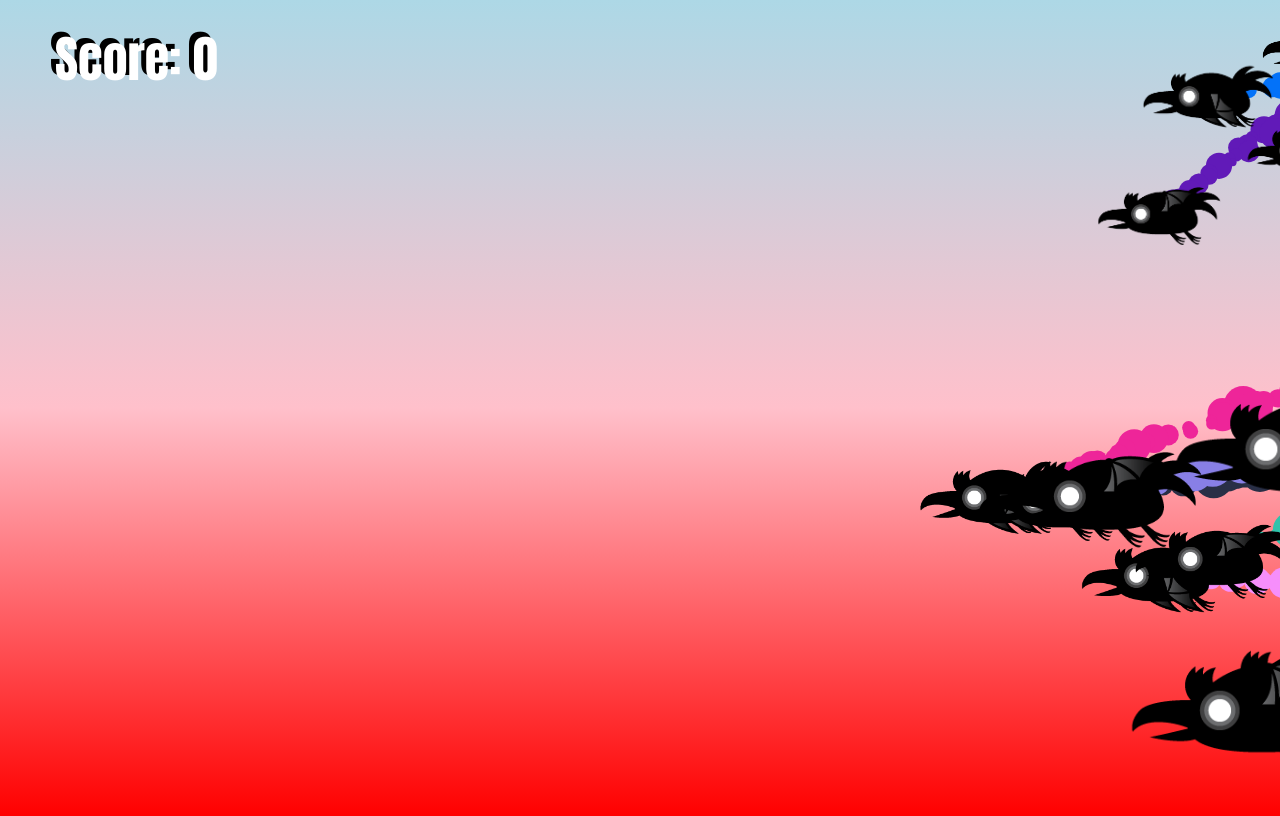
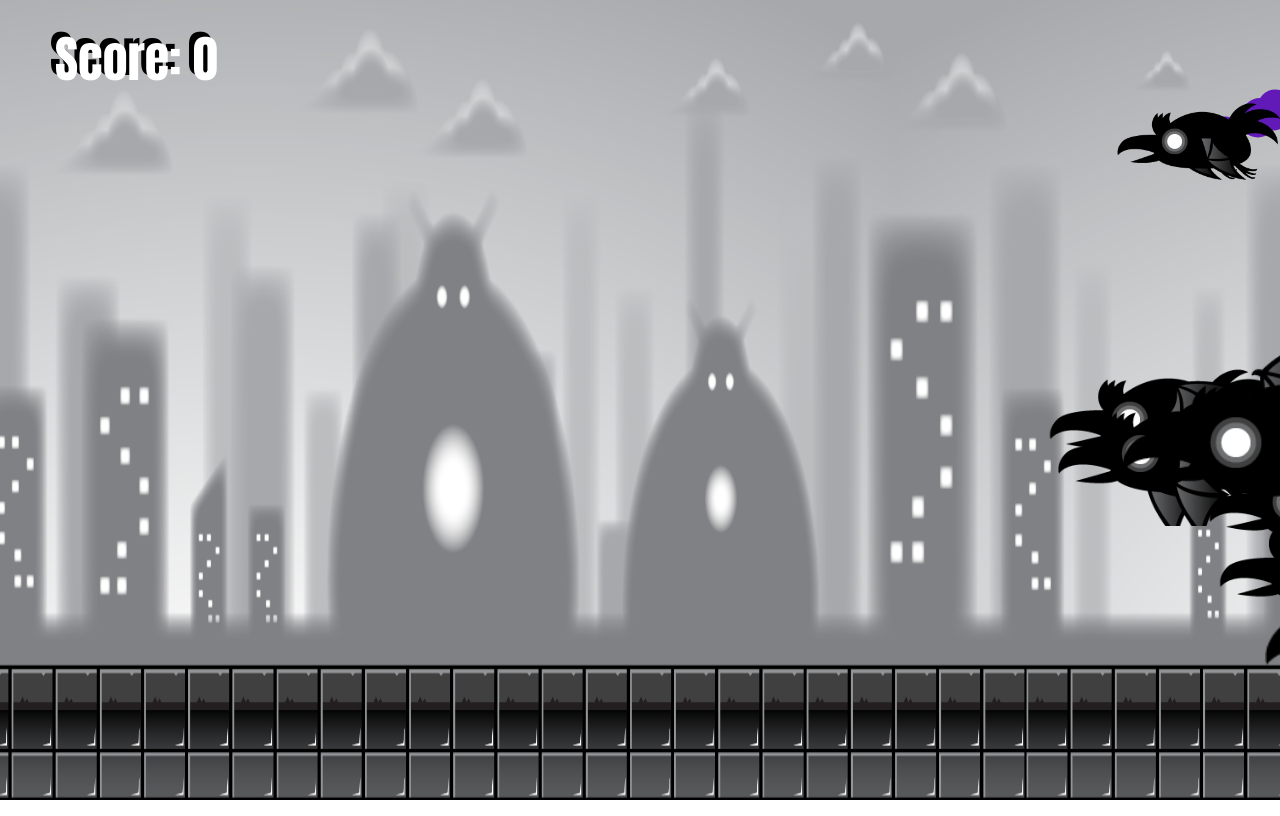
Before and after one commit to giuliaprosio/sprite-animations, a plain HTML site: page game5/index.html in a window 1280 px wide. Drawn offline with Linux system fonts and the light colour scheme; animation ran at ten frames a second.

Commit message:
added moving background

```diff
--- a/game5/script.js
+++ b/game5/script.js
@@ -8,12 +8,27 @@ const collisionCtx = collisionCanvas.getContext('2d');
 collisionCanvas.width = window.innerWidth;
 collisionCanvas.height = window.innerHeight;
 
+const backgroundLayer1 = new Image();
+backgroundLayer1.src = './background1/layer-1.png';
+
+const backgroundLayer2 = new Image();
+backgroundLayer2.src = './background1/layer-2.png';
+
+const backgroundLayer3 = new Image();
+backgroundLayer3.src = './background1/layer-3.png';
+
+const backgroundLayer4 = new Image();
+backgroundLayer4.src = './background1/layer-4.png';
+
+const backgroundLayer5 = new Image();
+backgroundLayer5.src = './background1/layer-5.png';
+
 let score = 0;
 let gameOver = false;
 ctx.font = '50px Impact';
 
-let timeToNextRaven = 0;
-let ravenInterval = 300;
+let timeToNextRaven = 10;
+let ravenInterval = 600;
 let lastTime = 0;
 
 let ravens = [];
@@ -21,13 +36,13 @@ class Raven {
     constructor(){
         this.spriteWidth = 271;
         this.spriteHeight = 175;
-        this.sizeModifier = Math.random()*0.6 + 0.4;
+        this.sizeModifier = Math.random()*1.2 + 0.5;
         this.width = this.spriteWidth*this.sizeModifier;
         this.height = this.spriteHeight*this.sizeModifier;
         this.x = canvas.width;
         this.y = Math.random()*(canvas.height -this.height);
-        this.directionX = Math.random()*7 +3;
-        this.directionY = Math.random()*7 -2.5;
+        this.directionX = Math.random()*5 +3;
+        this.directionY = Math.random()*5 -2.5;
         this.markedForDeletion = false;
         this.image = new Image();
         this.image.src = './images/raven.png';
@@ -98,6 +113,7 @@ class Explosion {
 }
 
 let particles = [];
+let gameSpeed = 5;
 class Particle {
     constructor(x,y,size,color){
         this.size = size;
@@ -125,6 +141,44 @@ class Particle {
         ctx.fill();
     }
 }
+
+class Layer {
+    constructor(image, speedmModifier) {
+        this.x = 0; //set x property on object created rn
+        this.y = 0;
+        this.width = canvas.width;
+        this.height = canvas.height;
+        this.image = image; //parameter passed will be attribute
+        this.speedmModifier = speedmModifier; //how fast
+        this.speed = gameSpeed * this.speedmModifier; //each layer has different speed linked to general
+    }
+    update() {
+        this.speed = gameSpeed * this.speedmModifier;
+
+        if (this.x <= -this.width) {
+            this.x = 0;
+        }
+        this.x = this.x - this.speed;
+
+        //this.x = gameFrame*this.speed % this.width;
+    }
+
+    draw() {
+        ctx.drawImage(this.image, this.x, this.y, this.width, this.height);
+        ctx.drawImage(this.image, this.x + this.width, this.y, this.width, this.height);
+
+    }
+}
+
+const layer1 = new Layer(backgroundLayer1, 1.5);
+const layer2 = new Layer(backgroundLayer2, 0.5);
+const layer3 = new Layer(backgroundLayer3, 0.8);
+const layer4 = new Layer(backgroundLayer4, 0.6); //creates new object of class, calling its constructor
+//as it expects 2 parameters passed
+const layer5 = new Layer(backgroundLayer5, 1);
+
+const gameObjects = [layer1, layer2, layer3, layer4, layer5];
+
 
 function drawScore(){
     ctx.fillStyle = 'black';
@@ -166,6 +220,11 @@ window.addEventListener('click', function(e){
 
 function animate(timestamp){
     ctx.clearRect(0,0,canvas.width, canvas.height);
+    gameObjects.forEach(layer => {
+        layer.update();
+        layer.draw();
+    });
+
     collisionCtx.clearRect(0,0,canvas.width, canvas.height);
     let deltatime = timestamp - lastTime;
     lastTime = timestamp;
--- a/game5/style.css
+++ b/game5/style.css
@@ -1,8 +1,8 @@
 body {
-    background: linear-gradient(to top, red, pink, lightblue);
+    /*background: linear-gradient(to top, red, pink, lightblue);*/
     width: 100vw;
     height: 100vh;
-    overflow: hidden;
+
 }
 
 canvas {
```
